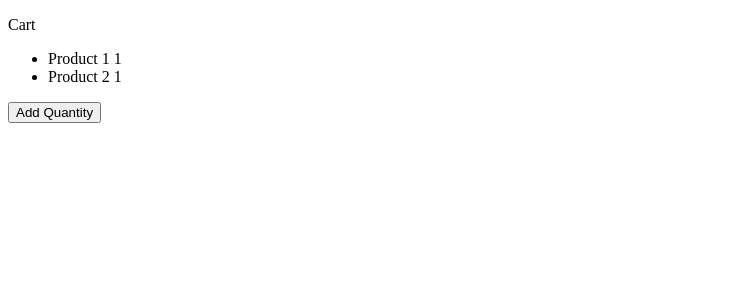
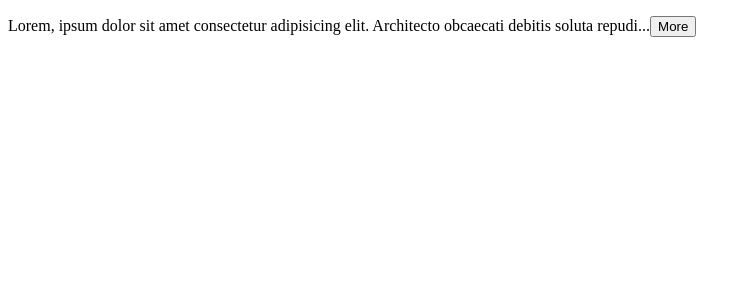
Before and after one commit to MBATheGamer/react-for-beginners, a React (Vite) app: page / in a window 1280 px wide. Shown: the top 300 px of the page, without its empty margins (0-751 px from the left). Built offline with nearby package versions, Linux system fonts and the light colour scheme.

Commit message:
Building an Expandable Text Component

```diff
--- a/src/App.tsx
+++ b/src/App.tsx
@@ -1,34 +1,14 @@
-import { useState } from "react";
+import ExpandableText from "./components/ExpandableText";
 
 export default function App() {
-  const [cart, setCart] = useState({
-    discount: 0.1,
-    items: [
-      { id: 1, title: "Product 1", quantity: 1 },
-      { id: 2, title: "Product 2", quantity: 1 },
-    ],
-  });
-
-  const handleClick = () => {
-    setCart({
-      ...cart,
-      items: cart.items.map(item =>
-        item.id === 1 ? { ...item, quantity: 2 } : item
-      ),
-    });
-  };
-
   return (
     <div>
-      <p>Cart</p>
-      <ul>
-        {cart.items.map(item => (
-          <li key={item.id}>
-            {item.title} {item.quantity}
-          </li>
-        ))}
-      </ul>
-      <button onClick={handleClick}>Add Quantity</button>
+      <ExpandableText>
+        Lorem, ipsum dolor sit amet consectetur adipisicing elit. Architecto
+        obcaecati debitis soluta repudiandae dolor est in veritatis tempora
+        provident molestias quae amet ea autem aut minus, delectus similique,
+        cumque sint!
+      </ExpandableText>
     </div>
   );
 }
--- /dev/null
+++ b/src/components/ExpandableText.tsx
@@ -0,0 +1,23 @@
+import { useState } from "react";
+
+type Props = {
+  maxChars?: number;
+  children: string;
+};
+
+export default function ExpandableText({ children, maxChars = 100 }: Props) {
+  const [isExpanded, setExpanded] = useState(false);
+
+  if (children.length <= maxChars) return <p>{children}</p>;
+
+  const text = isExpanded ? children : children.substring(0, maxChars) + "...";
+
+  return (
+    <p>
+      {text}
+      <button onClick={() => setExpanded(!isExpanded)}>
+        {isExpanded ? "Less" : "More"}
+      </button>
+    </p>
+  );
+}
```
